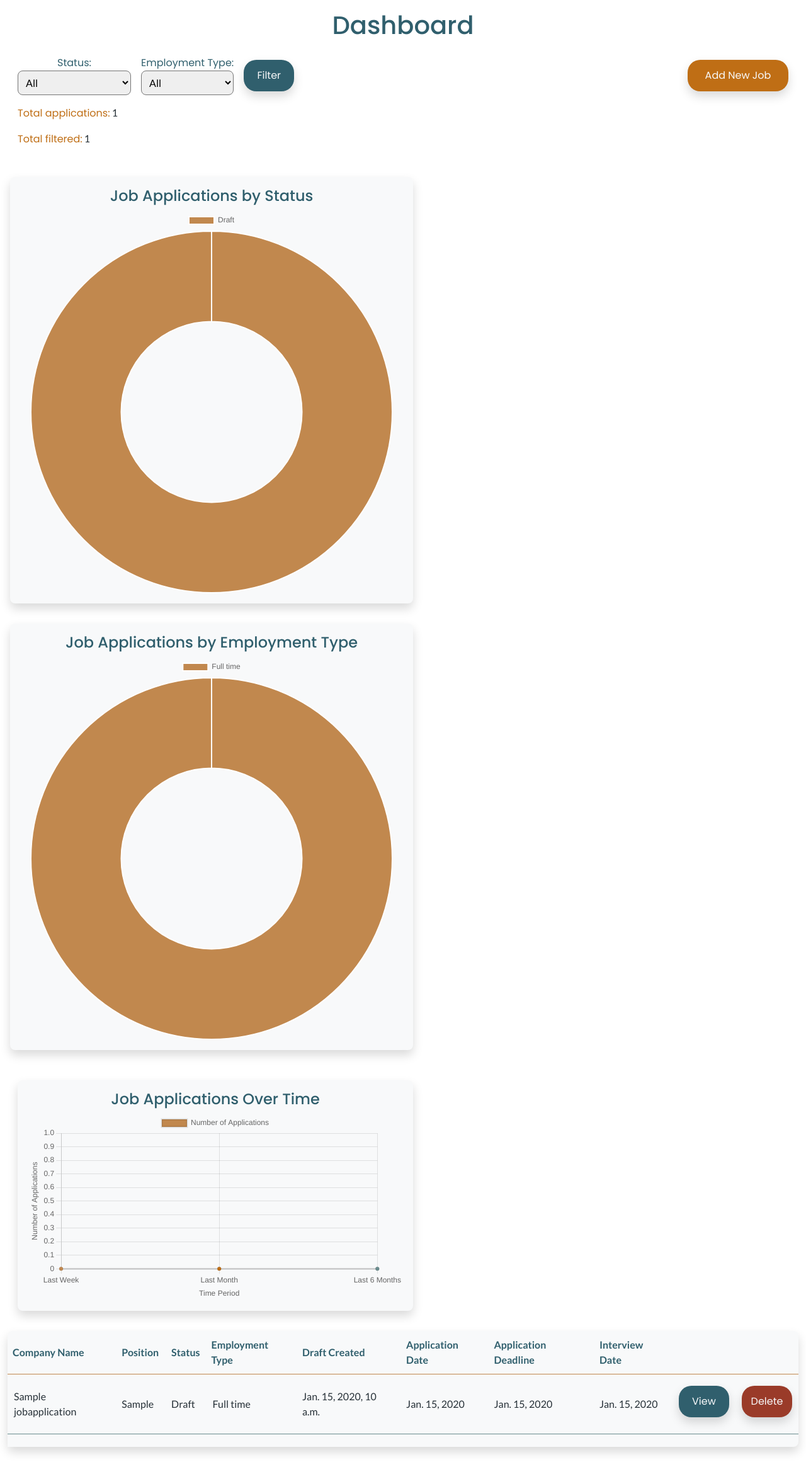
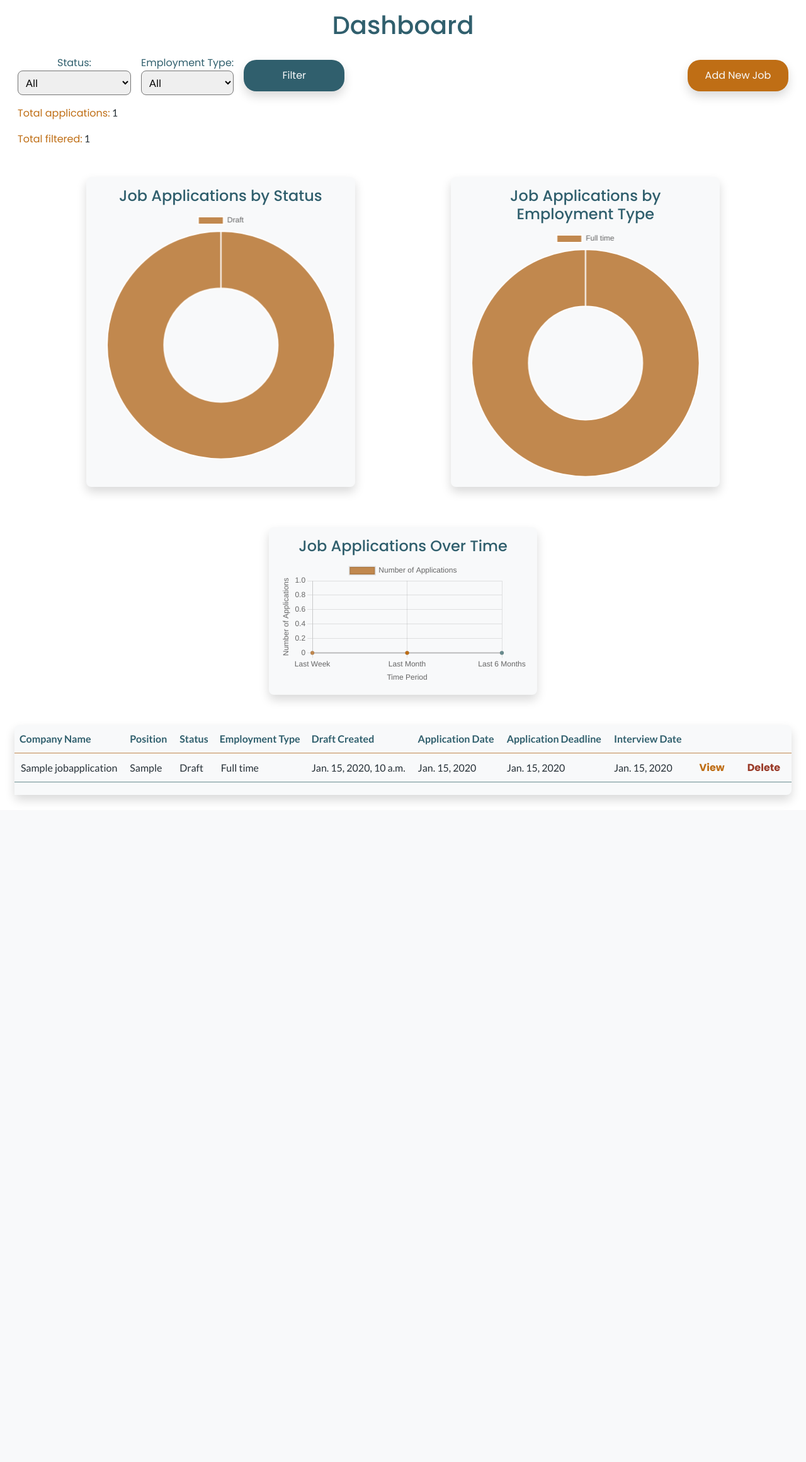
Before and after one commit to Tamas-Gavlider/2410-hackhaton-team5, a Django app: page /dashboard/ in a window 1280 px wide. Shown: the part 165-2486 px from the top of the page at 63% size. After the commit the page ends 1436 px from the top, so only its background shows below. Run offline with Django 5.2, Linux system fonts and the light colour scheme; a user stored in the database is signed in; tables that the repository leaves empty hold one stand-in row (values such as "Sample post"); some libraries are stand-ins or nearby versions.

Commit message:
fix: adjust dashboard layout for large screens, change table btns to links

```diff
--- a/dashboard/templates/dashboard/dashboard.html
+++ b/dashboard/templates/dashboard/dashboard.html
@@ -50,21 +50,23 @@
 
 
       <!-- Dynamic Charts -->
-      <div class="row py-3">
-        <div class="chart col-12 col-md-6 rounded-3 shadow p-3">
+      <div class="row justify-content-evenly py-3">
+        <div class="chart col-12 col-md-4 rounded-3 shadow p-3">
           <h4 class="text-center">Job Applications by Status</h4>
           <canvas id="statusChart"></canvas>
         </div>
-        <div class="chart col-12 col-md-6 rounded-3 shadow p-3">
+        <div class="chart col-12 col-md-4 rounded-3 shadow p-3">
           <h4 class="text-center">Job Applications by Employment Type</h4>
           <canvas id="employmentTypeChart"></canvas>
         </div>
       </div>
 
       <!-- Graph for Applications Over Time -->
-      <div class="chart col-12 col-md-6 rounded-3 shadow p-3">
-        <h4 class="text-center">Job Applications Over Time</h4>
-        <canvas id="applicationsOverTimeChart"></canvas>
+      <div class="row justify-content-evenly py-3">
+        <div class="chart col-12 col-md-4 rounded-3 shadow p-3">
+          <h4 class="text-center">Job Applications Over Time</h4>
+          <canvas id="applicationsOverTimeChart"></canvas>
+        </div>
       </div>
 
       <!-- Job Applications Table -->
@@ -94,11 +96,11 @@
                 <td>{{ application.application_date|default:"No date set" }}</td>
                 <td>{{ application.application_deadline|default:"No date set" }}</td>
                 <td>{{ application.interview_date|default:"No date set" }}</td>
-                <td><a class="secondary-btn button shadow mt-2 mb-3 btn" id="dash-btn" href="{% url 'application_detail' application.id %}">View</a></td>
-                <td><button type="button" class="delete-btn button shadow mt-2 mb-3 btn" id="dash-btn" data-bs-toggle="modal"
-                    data-bs-target="#deleteModal{{ application.id }}">
-                    Delete
-                  </button></td>
+                <td><a class="progress-appl-view text-decoration-none fw-bold px-2" id="dash-btn" href="{% url 'application_detail' application.id %}">View</a></td>
+                <td><a class="delete-appl-view text-decoration-none fw-bold px-2" data-bs-toggle="modal"
+                  data-bs-target="#deleteModal{{ application.id }}">
+                  Delete
+               </a></td>
                 <!-- Modal -->
                 <div class="modal fade" id="deleteModal{{ application.id }}" tabindex="-1"
                   aria-labelledby="deleteModalLabel{{ application.id }}" aria-hidden="true">
@@ -144,7 +146,7 @@
       label: 'Applications',
       // Count of applications per status
       data: Object.values({{ status_count|safe }}),
-      backgroundColor: ['#c1884e', '#bf6e15', '#698c8e', '#305f6d', '#f8f9fa'],
+      backgroundColor: ['#c1884e', '#bf6e15', '#698c8e', '#305f6d', '#f2e0bf'],
     }]
   };
   var ctx1 = document.getElementById('statusChart').getContext('2d');
@@ -161,7 +163,7 @@
       label: 'Applications',
       // Count of applications per employment type
       data: Object.values({{ employment_type_count|safe }}),
-      backgroundColor: ['#c1884e', '#bf6e15', '#698c8e', '#305f6d', '#f8f9fa'],
+      backgroundColor: ['#c1884e', '#bf6e15', '#698c8e', '#305f6d', '#f2e0bf'],
     }]
   };
   var ctx2 = document.getElementById('employmentTypeChart').getContext('2d');
--- a/static/css/base.css
+++ b/static/css/base.css
@@ -147,8 +147,10 @@ textarea {
   background-color: var(--light-gray);
 }
 
-#dash-btn {
-  width: 80px;
+.delete-appl-view {
+  color: var(--red);
+  cursor: pointer;
+  font-family: "Poppins", serif;
 }
 
 .total {
```
Also changed, not shown: job_app_tracker/settings.py (+4 -3 lines).
